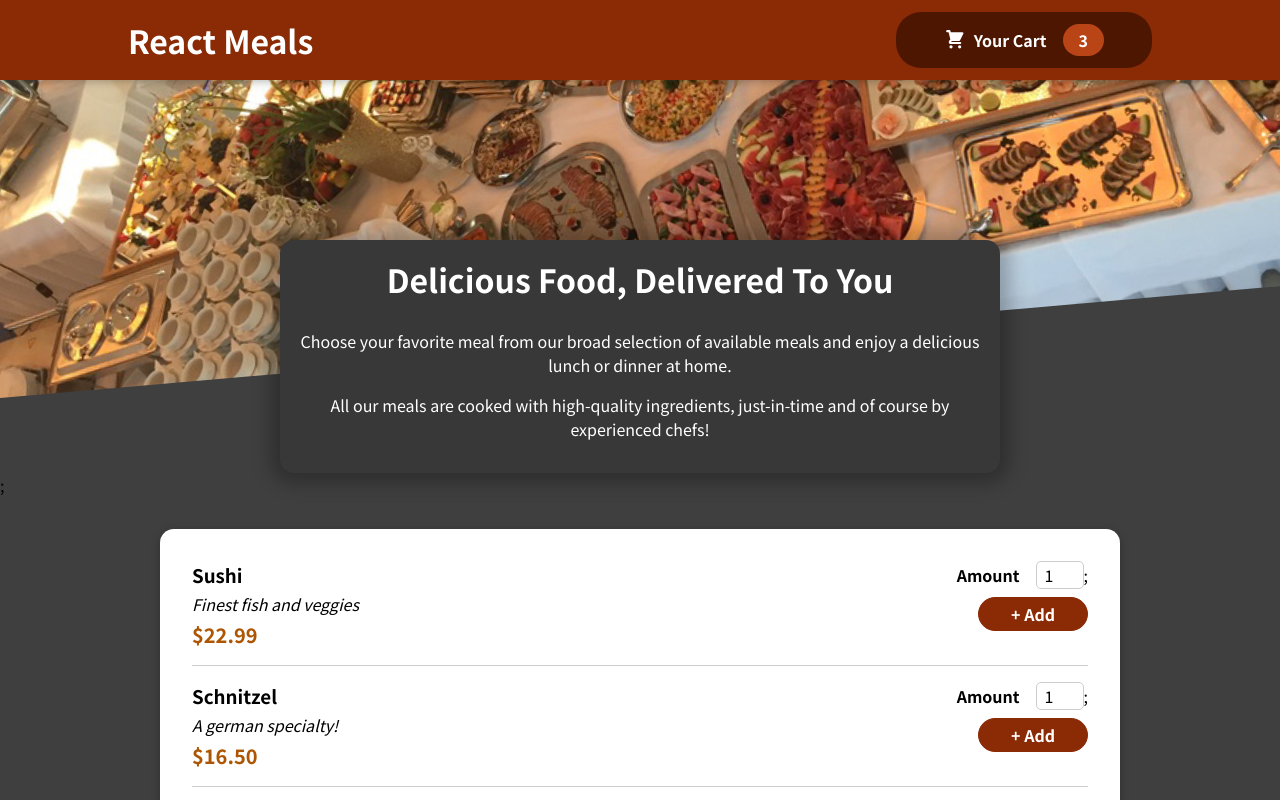
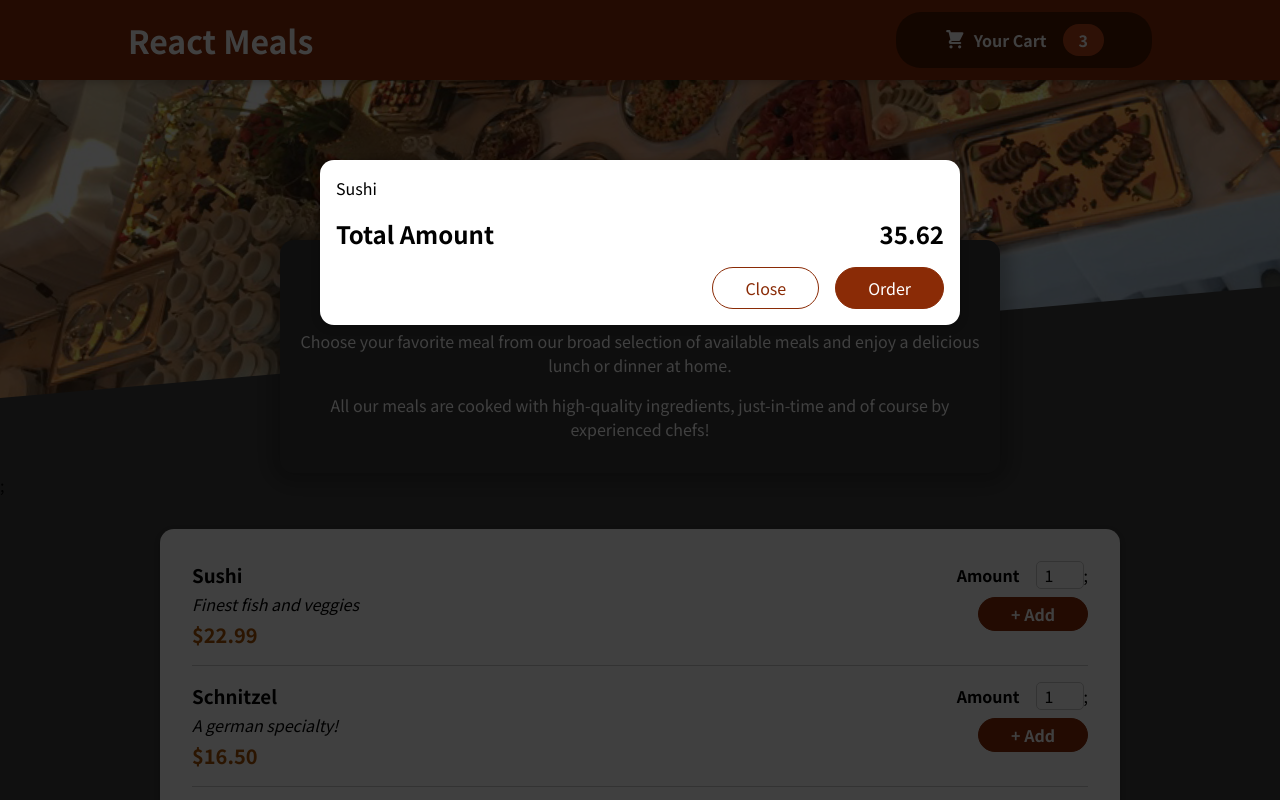
Before and after one commit to Kamenow/FoodOrderApp, a React (Create React App) app in the folder 01-starting-project/: page / in a window 1280 px wide. Shown: the top 800 px of the page. Built offline with nearby package versions, Linux system fonts and the light colour scheme.

Commit message:
added portals for cart

```diff
--- a/01-starting-project/public/index.html
+++ b/01-starting-project/public/index.html
@@ -28,6 +28,7 @@
   </head>
   <body>
     <noscript>You need to enable JavaScript to run this app.</noscript>
+    <div id="overlays"></div>
     <div id="root"></div>
     <!--
       This HTML file is a template.
--- a/01-starting-project/src/App.js
+++ b/01-starting-project/src/App.js
@@ -1,10 +1,13 @@
 import { Fragment } from 'react';
+
 import Header from './components/Layout/Header.js';
 import Meals from './components/Meals/Meals.js';
+import Cart from './components/Cart/Cart.js';
 
 function App() {
   return (
     <Fragment>
+      <Cart />
       <Header />
       <main>
         <Meals />
--- a/01-starting-project/src/components/Cart/Cart.js
+++ b/01-starting-project/src/components/Cart/Cart.js
@@ -1,4 +1,5 @@
 import React from 'react';
+import Modal from '../UI/Modal.js';
 
 import classes from './Cart.module.css';
 
@@ -12,7 +13,7 @@
   );
 
   return (
-    <div>
+    <Modal>
       {cartItems}
       <div className={classes.total}>
         <span>Total Amount</span>
@@ -22,7 +23,7 @@
         <button className={classes['button--alt']}>Close</button>
         <button className={classes.button}>Order</button>
       </div>
-    </div>
+    </Modal>
   );
 };
 
--- /dev/null
+++ b/01-starting-project/src/components/UI/Modal.js
@@ -0,0 +1,32 @@
+import React, { Fragment } from 'react';
+import ReactDOM from 'react-dom';
+
+import classes from './Modal.module.css';
+
+const Backdrop = (props) => {
+  return <div className={classes.backdrop} />;
+};
+
+const ModalOverlay = (props) => {
+  return (
+    <div className={classes.modal}>
+      <div className={classes.content}>{props.children}</div>
+    </div>
+  );
+};
+
+const portalElement = document.getElementById('overlays');
+
+const Modal = (props) => {
+  return (
+    <Fragment>
+      {ReactDOM.createPortal(<Backdrop />, portalElement)}
+      {ReactDOM.createPortal(
+        <ModalOverlay>{props.children}</ModalOverlay>,
+        portalElement
+      )}
+    </Fragment>
+  );
+};
+
+export default Modal;
--- /dev/null
+++ b/01-starting-project/src/components/UI/Modal.module.css
@@ -0,0 +1,40 @@
+.backdrop {
+  position: fixed;
+  top: 0;
+  left: 0;
+  width: 100%;
+  height: 100vh;
+  z-index: 20;
+  background-color: rgba(0, 0, 0, 0.75);
+}
+
+.modal {
+  position: fixed;
+  top: 20vh;
+  left: 5%;
+  width: 90%;
+  background-color: white;
+  padding: 1rem;
+  border-radius: 14px;
+  box-shadow: 0 2px 8px rgba(0, 0, 0, 0.25);
+  z-index: 30;
+  animation: slide-down 300ms ease-out forwards;
+}
+
+@media (min-width: 768px) {
+  .modal {
+    width: 40rem;
+    left: calc(50% - 20rem);
+  }
+}
+
+@keyframes slide-down {
+  from {
+    opacity: 0;
+    transform: translateY(-3rem);
+  }
+  to {
+    opacity: 1;
+    transform: translateY(0);
+  }
+}
```
